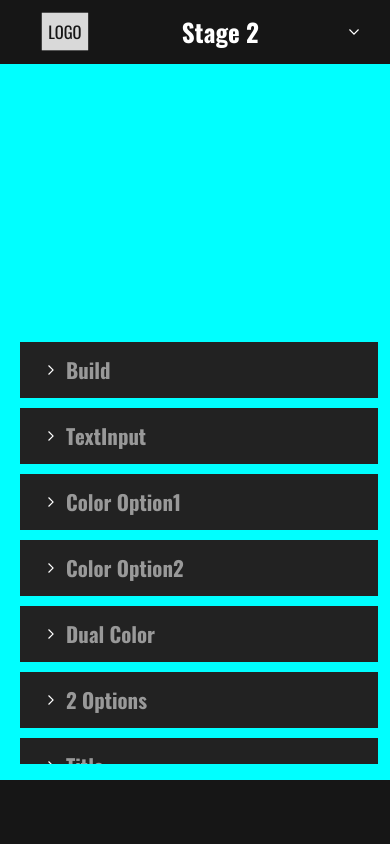
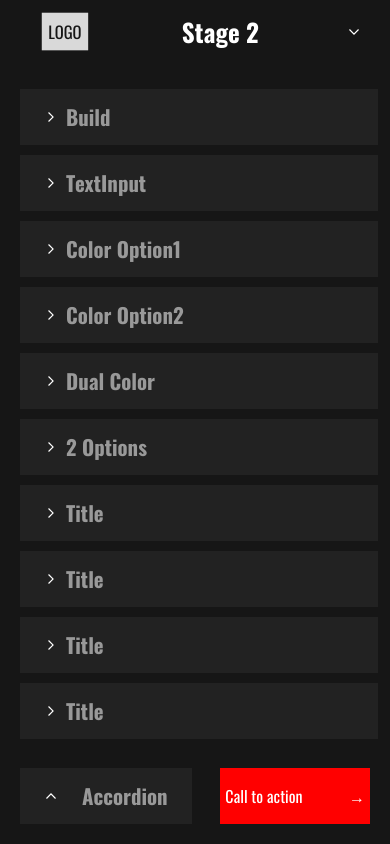
Before and after one commit to berekettussa123/color-builder, a React (Create React App) app: page /stage-two in a window 390 px wide. Built offline with nearby package versions, Linux system fonts and the light colour scheme; the HTML template or start-up script is replaced by a standard one.

Commit message:
helosssasakas

```diff
--- a/src/main.scss
+++ b/src/main.scss
@@ -238,7 +238,7 @@ p {
     display: none;
   }
   .leftContainers {
-    height: 50vh;
+    height: 80vh;
    width: 95%;
 
     z-index: -2;
--- a/src/views/components/ui/MainContainer.js
+++ b/src/views/components/ui/MainContainer.js
@@ -15,9 +15,9 @@ function MainContainer(props) {
       {/* <main className={`${accordionOpen&&"hideLeftPanel "} center-panel  px-5`}>
         { props.children }
       </main> */}
-      {/* <div className="right-panel  px-5">
+      <div className="right-panel  px-5">
         { props.rightPanel }
-      </div> */}
+      </div>
     </div>
   );
 }
--- a/src/views/components/ui/MainContainer.scss
+++ b/src/views/components/ui/MainContainer.scss
@@ -18,7 +18,7 @@
   }
   .left-panel,
   .right-panel {
-    height: calc(100vh - 4rem);
+    // height: calc(100vh - 4rem);
     -ms-overflow-style: none; /* IE and Edge */
     scrollbar-width: none; /* Firefox */
     &::-webkit-scrollbar {
@@ -34,8 +34,10 @@
     overflow: hidden;
   }
   .left-panel{
+    flex: 7 !important;
   }
   .right-panel {
+    flex: 1;
     // margin-top: 5rem !important;
 
   }
@@ -68,6 +70,7 @@
     // margin-top: 5rem;
     background-color: aqua !important;
     .center-panel {
+      flex: 1;
       // background-color: aliceblue;
       // min-width: 100px !important;
       // height: 10vh !important;
@@ -108,7 +111,7 @@
     z-index: -8888888888888888;
   }
   .left-panel {
-    z-index: 33;
+    z-index: 33222222222222222222;
     // height: 40vh !important;
     // background-color: aqua;
 
```
